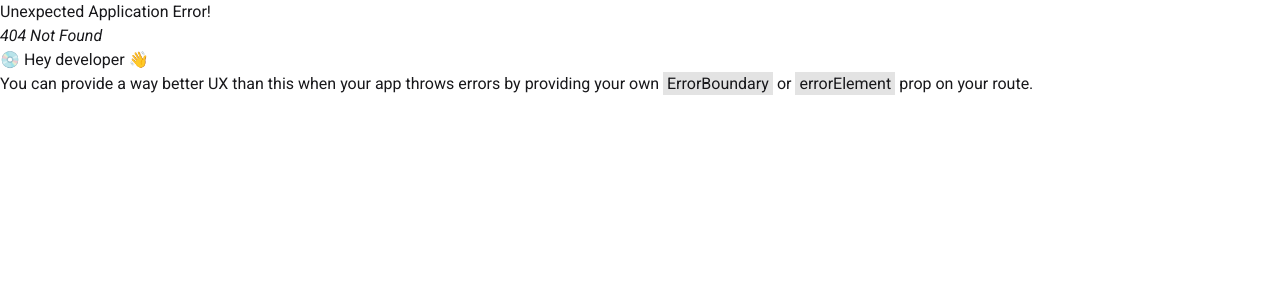
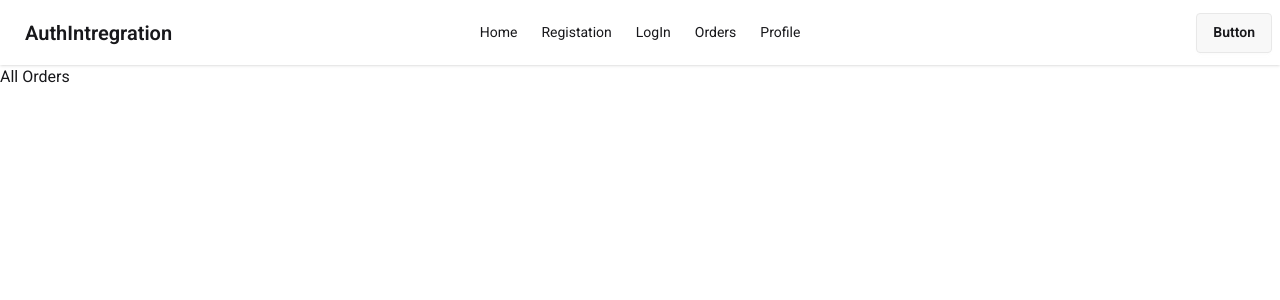
Before and after one commit to asik247/login-systerm-with-authProvider-, a React (Vite) app: page /orders in a window 1280 px wide. Before the commit this address had no page. Shown: the top 300 px of the page. Built offline with nearby package versions, Linux system fonts and the light colour scheme.

Commit message:
orders implement

```diff
--- /dev/null
+++ b/src/Components/Orders/Orders.jsx
@@ -0,0 +1,11 @@
+import React from 'react';
+
+const Orders = () => {
+    return (
+        <div>
+            <h2>All Orders</h2>
+        </div>
+    );
+};
+
+export default Orders;
--- a/src/Routes/Routex.jsx
+++ b/src/Routes/Routex.jsx
@@ -3,12 +3,13 @@ import Root from "../Root/Root";
 import Home from "../Components/HomePage/Home";
 import Registation from "../Components/Registation/Registation";
 import LogIn from "../Components/LogIn/LogIn";
+import Orders from "../Components/Orders/Orders";
 
 const router = createBrowserRouter([
     {path:'/',Component:Root,children:[
         {index:true,Component:Home},
         {path:'registation',Component:Registation},
-        {path:'login',Component:LogIn},
+        {path:'orders',Component:Orders},
         {path:'registation',Component:''},
         {path:'registation',Component:''},
         {path:'registation',Component:''},
```
